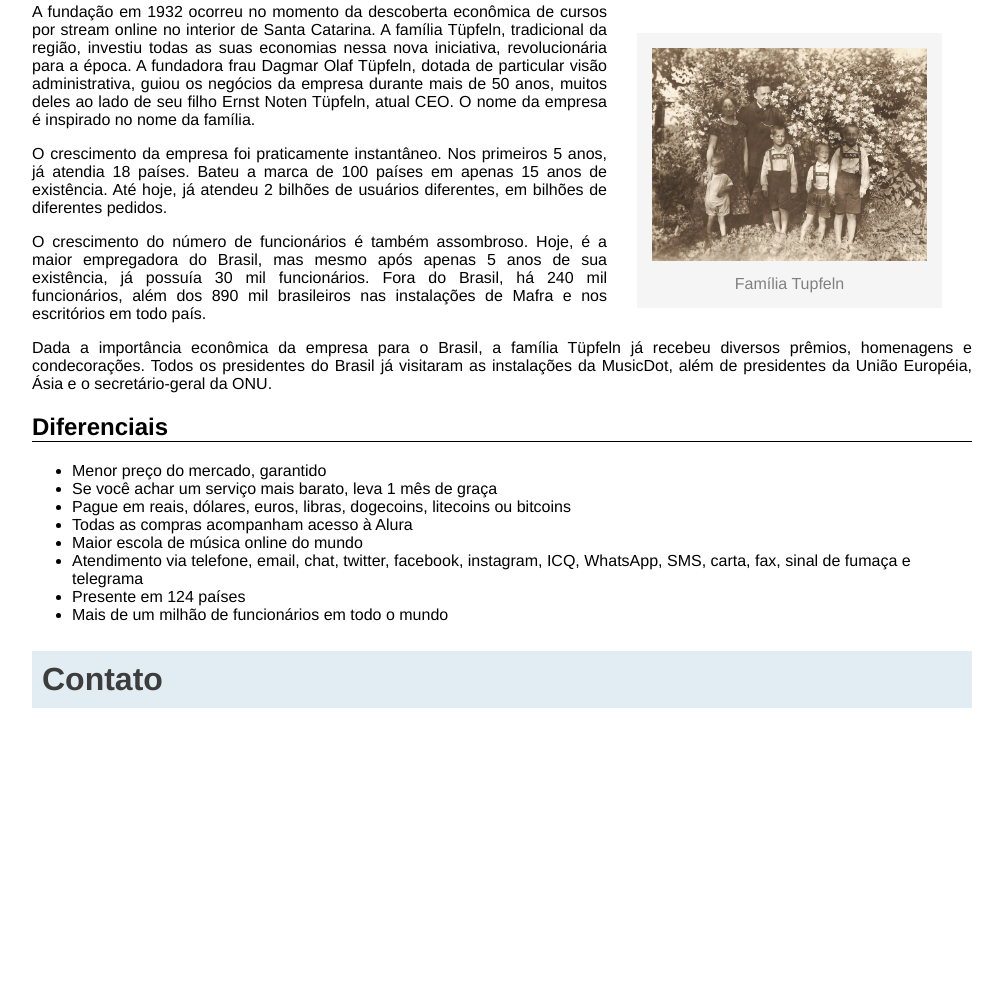
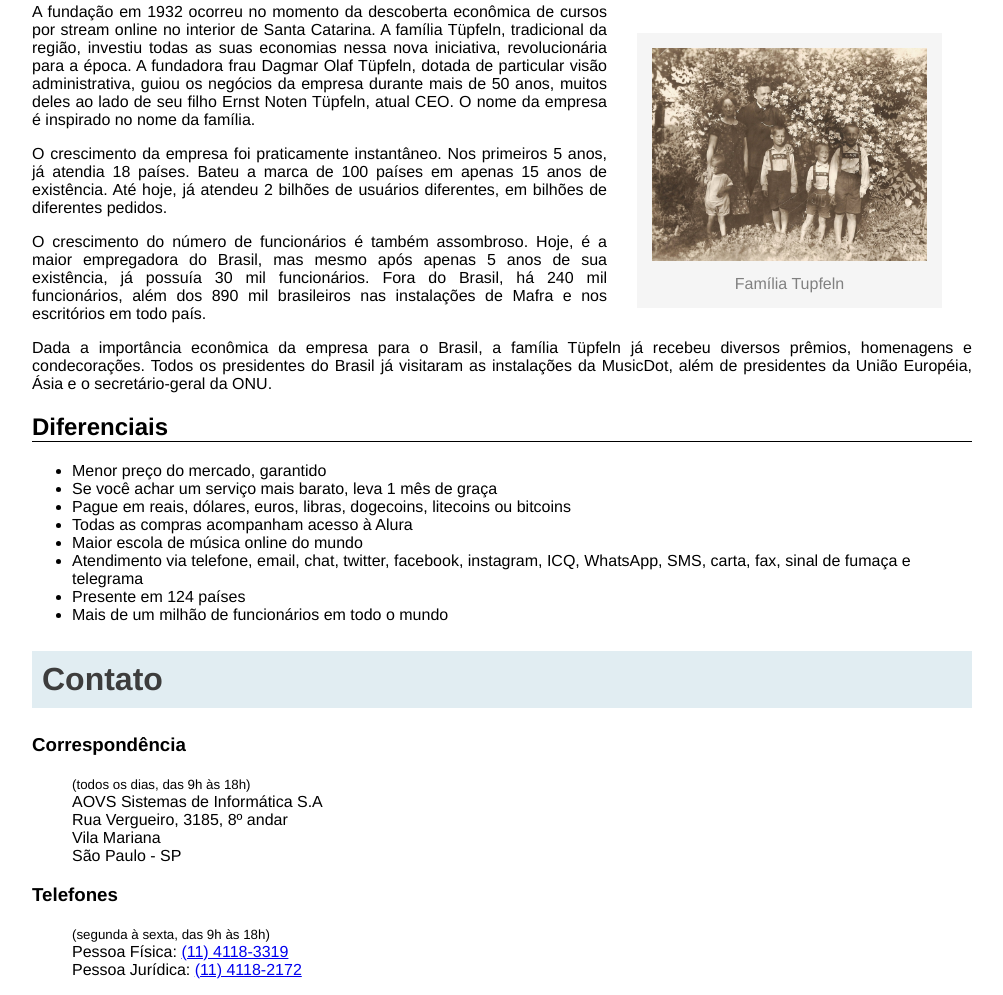
Before and after one commit to Guicoelho14/MusicDotPeloGit, a plain HTML site: page sobre.html in a window 1280 px wide. Shown: the part 844-1839 px from the top of the page, without its empty margins (138-1141 px from the left). Before the commit the page ends 1578 px from the top, so only its background shows below. Drawn offline with Linux system fonts and the light colour scheme.

Commit message:
Atividade 6

```diff
--- a/sobre.html
+++ b/sobre.html
@@ -57,6 +57,30 @@
         <li>Mais de um milhão de funcionários em todo o mundo</li>
     </ul>
     <h2 class="contato">Contato</h2>
+    <h3>
+        Correspondência
+    </h3>
+    <dl>
+        <dd>
+        <small>(todos os dias, das 9h às 18h)<br>
+        </small>
+        AOVS Sistemas de Informática S.A<br>
+        Rua Vergueiro, 3185, 8º andar<br>
+        Vila Mariana<br>
+        São Paulo - SP<br>
+        </dd>
+    </dl>
+    <h3>
+        Telefones
+    </h3>
+    <p>
+        <dd>
+            <small>(segunda à sexta, das 9h às 18h)<br>
+            </small>
+        Pessoa Física: <a href="tel:+551141183319">(11) 4118-3319</a><br>
+        Pessoa Jurídica: <a href="tel:+551141182172">(11) 4118-2172</a><br>
+        </dd>
+    </p>
 </body>
 
 </html>
```
